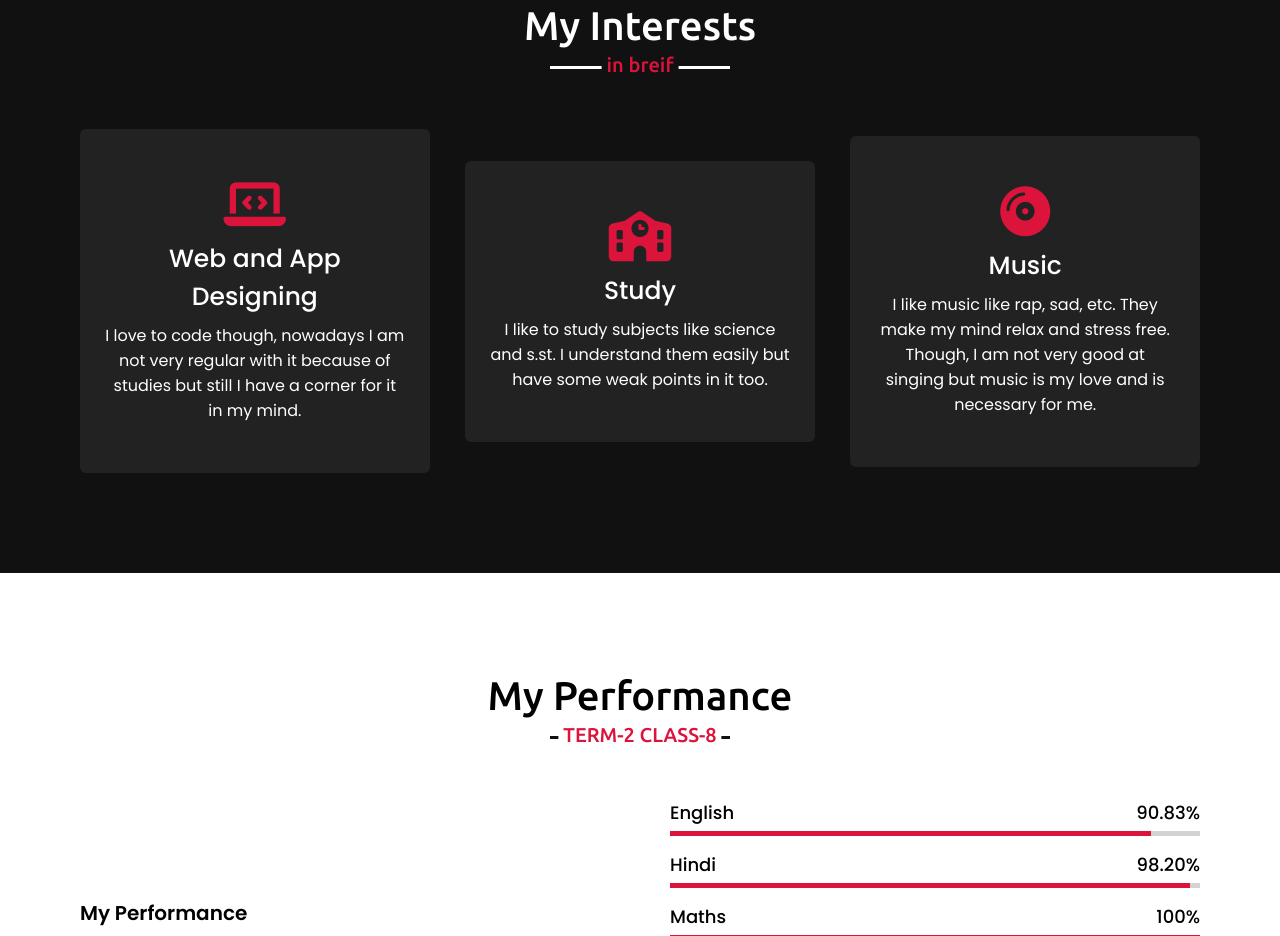
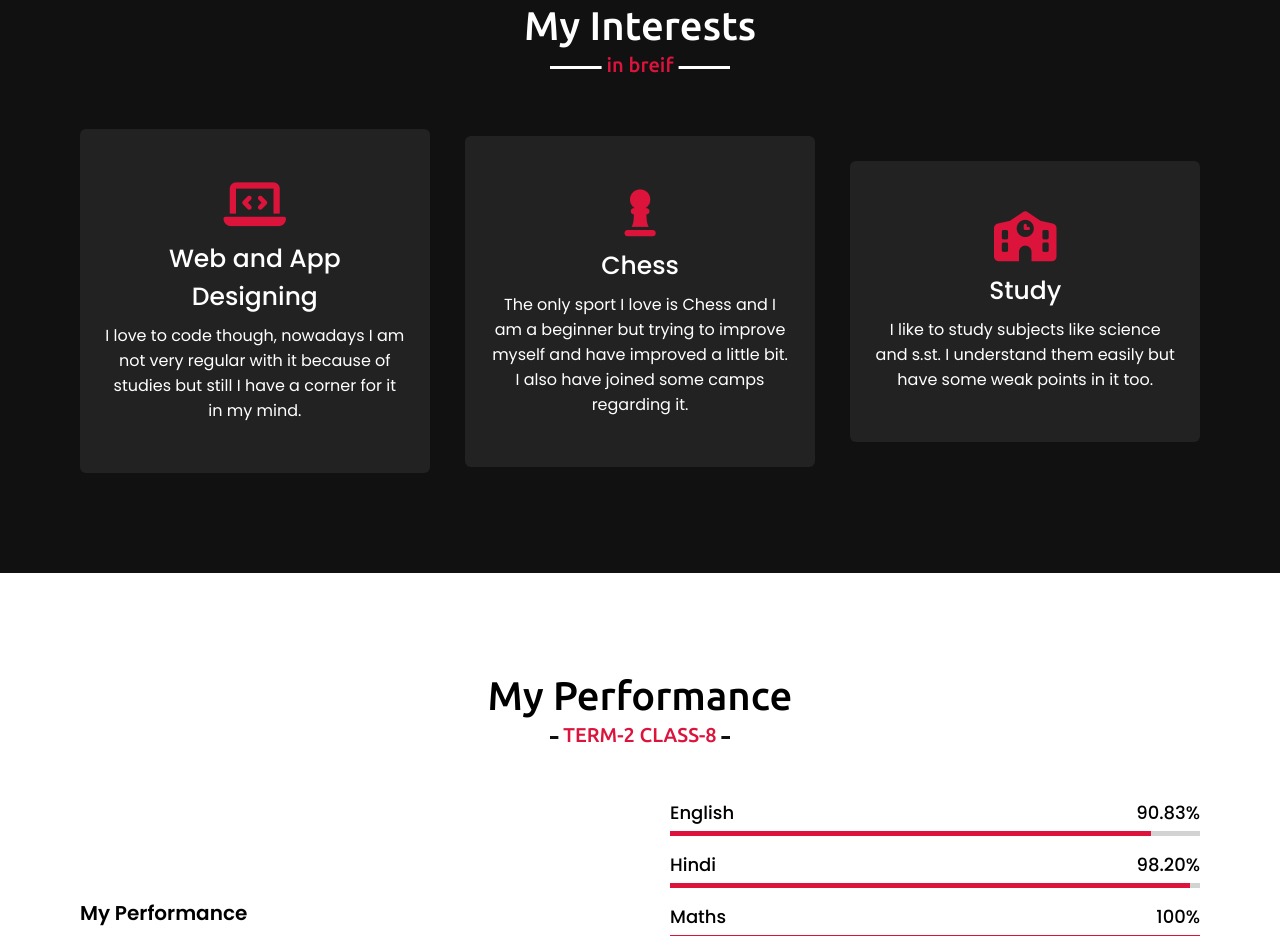
Before and after one commit to Coder-smart574/portfolio, a plain HTML site: page index.html in a window 1280 px wide. Shown: the part 1630-2566 px from the top of the page. Drawn offline with nearby package versions, Linux system fonts and the light colour scheme.

Commit message:
Update index.html

```diff
--- a/index.html
+++ b/index.html
@@ -76,18 +76,19 @@
                 </div>
                 <div class="card">
                     <div class="box">
+                        <i class="fa-solid fa-chess-pawn"></i>
+                        <div class="text">Chess</div>
+                        <p>The only sport I love is Chess and I am a beginner but trying to improve myself and have improved a little bit. I also have joined some camps regarding it.</p>
+                    </div>
+                </div>
+                <div class="card">
+                    <div class="box">
                         <i class="fa-solid fa-school"></i>
                         <div class="text">Study</div>
                         <p>I like to study subjects like science and s.st. I understand them easily but have some weak points in it too.</p>
                     </div>
                 </div>
-                <div class="card">
-                    <div class="box">
-                        <i class="fa-solid fa-compact-disc"></i>
-                        <div class="text">Music</div>
-                        <p>I like music like rap, sad, etc. They make my mind relax and stress free. Though, I am not very good at singing but music is my love and is necessary for me.</p>
-                    </div>
-                </div>
+
                </div>
             </div>
         </div>
```
